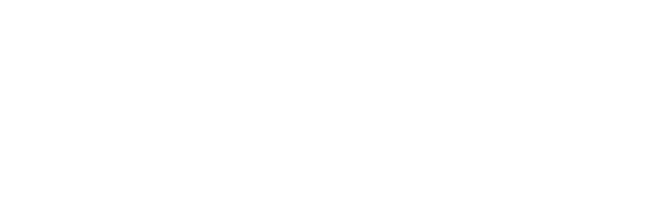
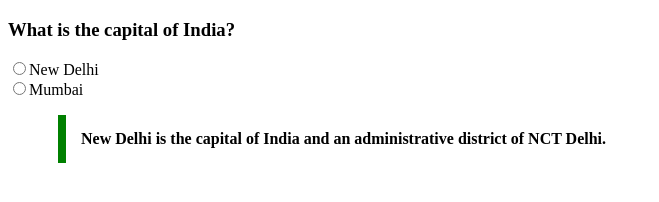
Before and after one commit to acciojob/trivia-Aniket-garad1, a website: page main.html in a window 1280 px wide. Shown: the whole page, without its empty margins (0-659 px from the left). Drawn offline with Linux system fonts and the light colour scheme.

Commit message:
created a submission

```diff
--- a/main.html
+++ b/main.html
@@ -8,6 +8,13 @@
 
 <body>
 	<!-- the entire body must be written by student -->
+	<h3>What is the capital of India?</h3>
+	 <input type="radio" name="val">New Delhi<br>
+	<input type="radio" name="val">Mumbai
+
+	<blockquote cite="https://en.wikipedia.org/wiki/New_Delhi ">
+		<p id="block">New Delhi is the capital of India and an administrative district of NCT Delhi.
+	</blockquote>
     <script type="text/javascript" src="./script.js">
 </script>
 
--- a/styles.css
+++ b/styles.css
@@ -1,2 +1,10 @@
 
 /* Your CSS Code here. */
+blockquote p{
+	max-width: 600px;
+	margin: 10px;
+	padding: 15px;
+	border-left: 8px solid green;
+	background-color: #f8fffe"";
+	font-weight: bold;
+}
```
